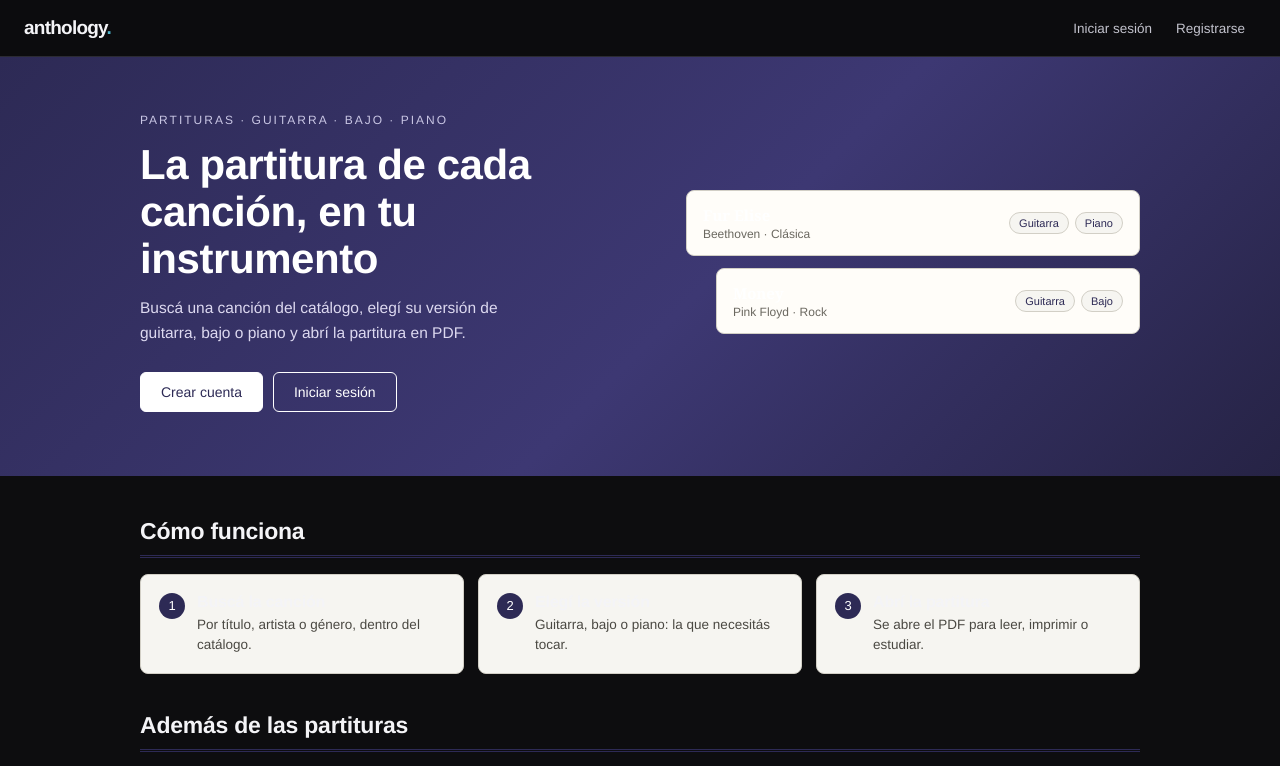
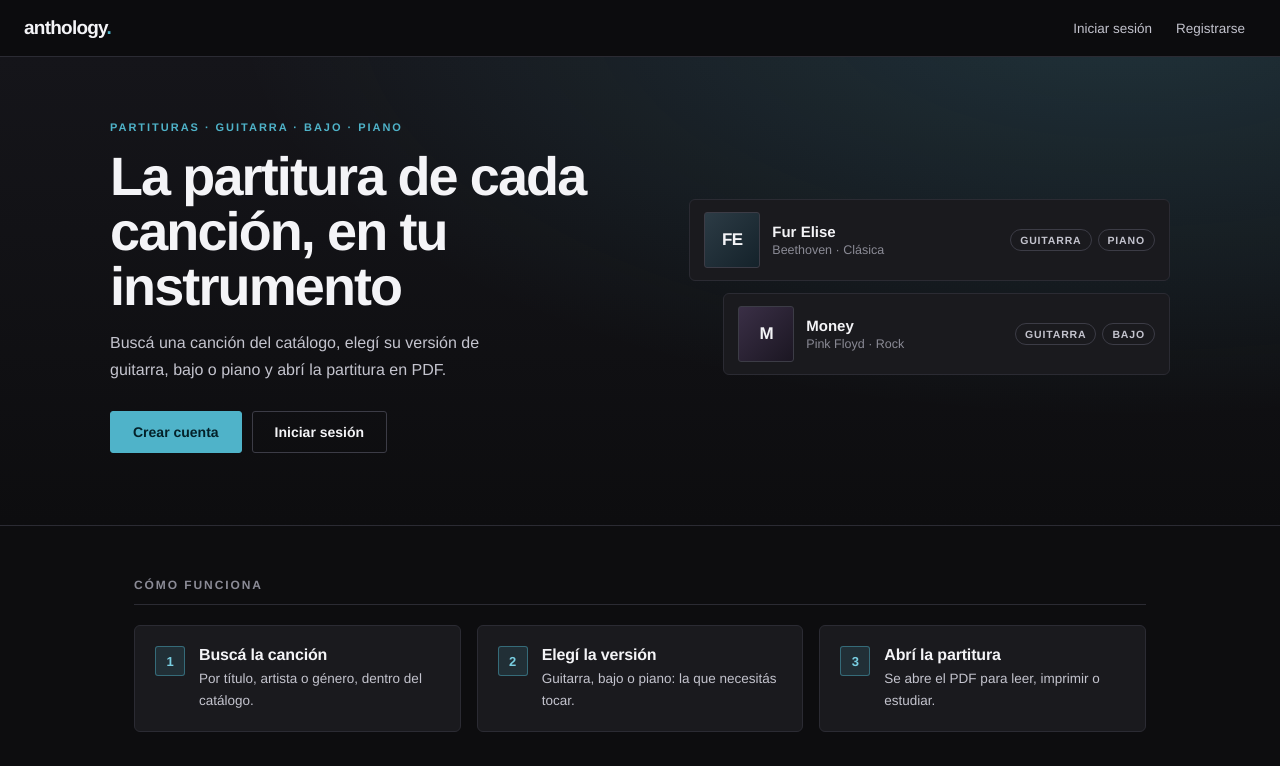
Before and after one commit to rodrigo-sys/anthology-front, an Angular app: page / in a window 1280 px wide. Shown: the top 766 px of the page. Built offline with nearby package versions, Linux system fonts and the light colour scheme.

Commit message:
rediseña home

```diff
--- a/src/app/pages/home/home.css
+++ b/src/app/pages/home/home.css
@@ -1,41 +1,46 @@
-/* --- portada --- */
-
 .hero {
-  padding: 56px 24px 64px;
-  background: linear-gradient(135deg, #2d2a55 0%, #3d3873 55%, #262345 100%);
-  color: #ffffff;
+  position: relative;
+  padding: 64px 24px 72px;
+  background:
+    radial-gradient(120% 150% at 88% -10%, rgba(79, 179, 201, 0.18) 0%, rgba(79, 179, 201, 0) 58%),
+    linear-gradient(180deg, #15151a 0%, var(--bg) 100%);
+  border-bottom: 1px solid var(--line);
+  overflow: hidden;
 }
 
 .hero-interior {
   display: grid;
   grid-template-columns: 1.05fr 0.95fr;
   align-items: center;
-  gap: 44px;
-  max-width: 1000px;
+  gap: 48px;
+  max-width: 1060px;
   margin: 0 auto;
 }
 
 .etiqueta {
-  margin: 0 0 14px;
-  font-size: 12px;
-  letter-spacing: 2px;
+  margin: 0 0 16px;
+  font-size: 11px;
+  font-weight: 700;
+  letter-spacing: 0.18em;
   text-transform: uppercase;
-  color: #c9c6e4;
+  color: var(--accent);
 }
 
 h1 {
-  margin: 0 0 14px;
-  max-width: 17ch;
-  font-size: 42px;
-  line-height: 1.12;
+  margin: 0 0 16px;
+  max-width: 16ch;
+  font-size: clamp(34px, 5vw, 54px);
+  line-height: 1.02;
+  letter-spacing: -0.035em;
+  color: var(--text);
 }
 
 .bajada {
-  margin: 0 0 26px;
+  margin: 0 0 28px;
   max-width: 46ch;
-  font-size: 15.5px;
-  line-height: 1.6;
-  color: #ddd9f0;
+  font-size: 16px;
+  line-height: 1.65;
+  color: var(--text-2);
 }
 
 .hero-acciones {
@@ -48,57 +53,99 @@ h1 {
   display: inline-flex;
   align-items: center;
   justify-content: center;
-  height: 40px;
-  padding: 9px 20px;
-  border: 1px solid #ffffff;
-  border-radius: 6px;
+  height: 42px;
+  padding: 0 22px;
+  border: 1px solid var(--line-strong);
+  border-radius: var(--radius);
   background: transparent;
-  color: #ffffff;
+  color: var(--text);
   font: inherit;
   font-size: 14px;
+  font-weight: 600;
   text-decoration: none;
   cursor: pointer;
   box-sizing: border-box;
+  transition: border-color 0.12s ease, background 0.12s ease, color 0.12s ease;
+}
+
+.btn:hover {
+  border-color: var(--accent);
+  color: var(--accent-strong);
 }
 
 .btn-claro {
-  background: #ffffff;
-  color: #2d2a55;
+  background: var(--accent);
+  border-color: var(--accent);
+  color: #04222a;
 }
 
-/* --- tarjetas de muestra --- */
+.btn-claro:hover {
+  background: var(--accent-strong);
+  border-color: var(--accent-strong);
+  color: #04222a;
+}
+
+.hero-mock {
+  display: flex;
+  flex-direction: column;
+  gap: 12px;
+}
 
 .mock-card {
-  display: flex;
+  display: grid;
+  grid-template-columns: 54px 1fr auto;
   align-items: center;
-  justify-content: space-between;
-  gap: 12px;
-  padding: 14px 16px;
-  background: #fffdf9;
-  border: 1px solid #d2cfc6;
-  border-radius: 8px;
+  gap: 14px;
+  padding: 12px 14px;
+  background: var(--surface);
+  border: 1px solid var(--line);
+  border-radius: var(--radius-md);
+  transition: border-color 0.12s ease, transform 0.12s ease;
 }
 
 .mock-card + .mock-card {
-  margin-top: 12px;
-  margin-left: 30px;
+  margin-left: 34px;
+}
+
+.mock-card:hover {
+  border-color: var(--line-strong);
+  transform: translateX(-3px);
+}
+
+.mock-cover {
+  display: flex;
+  align-items: center;
+  justify-content: center;
+  width: 54px;
+  height: 54px;
+  border: 1px solid var(--line-strong);
+  border-radius: var(--radius);
+  background: linear-gradient(135deg, #2c3b45, #14222a);
+  color: var(--text);
+  font-size: 17px;
+  font-weight: 800;
+  letter-spacing: -0.03em;
+}
+
+.mock-card:last-child .mock-cover {
+  background: linear-gradient(135deg, #3a2f46, #1b1622);
 }
 
 .mock-datos {
   display: flex;
   flex-direction: column;
-  gap: 2px;
+  gap: 3px;
   min-width: 0;
 }
 
 .mock-datos strong {
-  font-family: Georgia, "Times New Roman", serif;
   font-size: 15px;
+  color: var(--text);
 }
 
 .mock-datos span {
-  font-size: 12px;
-  color: #6b6860;
+  font-size: 12.5px;
+  color: var(--muted);
 }
 
 .mock-versiones {
@@ -109,44 +156,49 @@ h1 {
 
 .mock-versiones span {
   padding: 4px 9px;
-  border: 1px solid #d2cfc6;
+  border: 1px solid var(--line-strong);
   border-radius: 20px;
-  background: #f6f5f1;
-  color: #2d2a55;
-  font-size: 11px;
+  background: transparent;
+  color: var(--text-2);
+  font-size: 10.5px;
+  font-weight: 600;
+  letter-spacing: 0.08em;
+  text-transform: uppercase;
 }
-
-/* --- contenido --- */
 
 .contenido {
   display: flex;
   flex-direction: column;
-  gap: 38px;
+  gap: 52px;
   width: 100%;
-  max-width: 1048px;
+  max-width: 1060px;
   margin: 0 auto;
-  padding: 42px 24px 56px;
+  padding: 52px 24px 68px;
   box-sizing: border-box;
 }
 
 .seccion {
   display: flex;
   flex-direction: column;
-  gap: 16px;
+  gap: 20px;
 }
 
 .seccion h2 {
   margin: 0;
-  padding-bottom: 10px;
-  border-bottom: 3px double #2d2a55;
-  font-size: 23px;
+  padding-bottom: 12px;
+  border-bottom: 1px solid var(--line);
+  font-size: 12px;
+  font-weight: 700;
+  letter-spacing: 0.16em;
+  text-transform: uppercase;
+  color: var(--muted);
 }
 
 .tarjetas,
 .pasos {
   display: grid;
-  grid-template-columns: repeat(auto-fit, minmax(210px, 1fr));
-  gap: 14px;
+  grid-template-columns: repeat(auto-fit, minmax(230px, 1fr));
+  gap: 16px;
 }
 
 .pasos {
@@ -157,44 +209,51 @@ h1 {
 
 .tarjeta,
 .pasos li {
-  padding: 18px;
-  background: #f6f5f1;
-  border: 1px solid #d2cfc6;
-  border-radius: 8px;
+  padding: 20px;
+  background: var(--surface);
+  border: 1px solid var(--line);
+  border-radius: var(--radius-md);
+  transition: border-color 0.12s ease;
+}
+
+.tarjeta:hover,
+.pasos li:hover {
+  border-color: var(--line-strong);
 }
 
 .tarjeta {
   display: flex;
   flex-direction: column;
-  gap: 6px;
-  border-top: 3px solid #2d2a55;
+  gap: 8px;
 }
 
 .pasos li {
   display: flex;
   align-items: flex-start;
-  gap: 12px;
+  gap: 14px;
 }
 
 .kicker {
-  font-size: 11px;
-  letter-spacing: 1.2px;
+  font-size: 10.5px;
+  font-weight: 700;
+  letter-spacing: 0.14em;
   text-transform: uppercase;
-  color: #6b6860;
+  color: var(--accent);
 }
 
 .tarjeta h3,
 .pasos h3 {
   margin: 0 0 4px;
   font-size: 16px;
+  color: var(--text);
 }
 
 .tarjeta p,
 .pasos p {
   margin: 0;
   font-size: 13.5px;
-  line-height: 1.5;
-  color: #4a4842;
+  line-height: 1.6;
+  color: var(--text-2);
 }
 
 .numero {
@@ -202,15 +261,15 @@ h1 {
   align-items: center;
   justify-content: center;
   flex: 0 0 auto;
-  width: 26px;
-  height: 26px;
-  border-radius: 50%;
-  background: #2d2a55;
-  color: #ffffff;
+  width: 28px;
+  height: 28px;
+  border: 1px solid rgba(79, 179, 201, 0.45);
+  border-radius: var(--radius);
+  background: var(--accent-soft);
+  color: var(--accent-strong);
   font-size: 13px;
+  font-weight: 700;
 }
-
-/* --- modal de acceso --- */
 
 .modal-fondo {
   position: fixed;
@@ -220,17 +279,18 @@ h1 {
   align-items: center;
   justify-content: center;
   padding: 16px;
-  background: rgba(20, 18, 40, 0.55);
+  background: rgba(5, 5, 8, 0.72);
+  backdrop-filter: blur(3px);
 }
 
 .modal {
   width: 100%;
   max-width: 380px;
-  padding: 22px;
-  background: #fffdf9;
-  border: 1px solid #d2cfc6;
-  border-radius: 10px;
-  box-shadow: 0 18px 40px rgba(10, 8, 30, 0.35);
+  padding: 24px;
+  background: var(--surface);
+  border: 1px solid var(--line-strong);
+  border-radius: var(--radius-md);
+  box-shadow: 0 26px 70px rgba(0, 0, 0, 0.65);
   box-sizing: border-box;
 }
 
@@ -239,26 +299,33 @@ h1 {
   align-items: center;
   justify-content: space-between;
   gap: 10px;
-  margin-bottom: 16px;
+  margin-bottom: 18px;
 }
 
 .modal-head h2 {
   margin: 0;
-  font-size: 21px;
+  font-size: 20px;
+  color: var(--text);
 }
 
 .cerrar {
-  width: 30px;
-  height: 30px;
+  width: 32px;
+  height: 32px;
   padding: 0;
-  border: 1px solid #d2cfc6;
-  border-radius: 6px;
-  background: #f6f5f1;
-  color: #4a4842;
+  border: 1px solid var(--line-strong);
+  border-radius: var(--radius);
+  background: transparent;
+  color: var(--text-2);
   font: inherit;
   font-size: 17px;
   line-height: 1;
   cursor: pointer;
+  transition: border-color 0.12s ease, color 0.12s ease;
+}
+
+.cerrar:hover {
+  border-color: var(--accent);
+  color: var(--accent-strong);
 }
 
 .form-acceso {
@@ -274,17 +341,19 @@ h1 {
 }
 
 label {
-  font-size: 13.5px;
-  color: #4a4842;
+  font-size: 13px;
+  font-weight: 600;
+  letter-spacing: 0.04em;
+  color: var(--text-2);
 }
 
 input {
-  height: 38px;
-  padding: 7px 10px;
-  border: 1px solid #cfccc3;
-  border-radius: 6px;
-  background: #ffffff;
-  color: #222;
+  height: 40px;
+  padding: 8px 11px;
+  border: 1px solid var(--line-strong);
+  border-radius: var(--radius);
+  background: var(--bg-elev);
+  color: var(--text);
   font: inherit;
   font-size: 14px;
   box-sizing: border-box;
@@ -292,57 +361,61 @@ input {
 
 input:focus {
   outline: none;
-  border-color: #2d2a55;
+  border-color: var(--accent);
+  box-shadow: 0 0 0 3px var(--accent-soft);
 }
 
 small {
   font-size: 12px;
-  color: #6b6860;
+  color: var(--muted);
 }
 
 .form-acceso button[type="submit"] {
-  height: 38px;
-  padding: 7px 14px;
-  border: 1px solid #2d2a55;
-  border-radius: 6px;
-  background: #2d2a55;
-  color: #ffffff;
+  height: 42px;
+  padding: 0 14px;
+  border: 1px solid var(--accent);
+  border-radius: var(--radius);
+  background: var(--accent);
+  color: #04222a;
   font: inherit;
   font-size: 14px;
+  font-weight: 700;
   cursor: pointer;
+  transition: background 0.12s ease;
+}
+
+.form-acceso button[type="submit"]:hover:not(:disabled) {
+  background: var(--accent-strong);
 }
 
 .form-acceso button[type="submit"]:disabled {
-  background: #9a98b0;
-  border-color: #9a98b0;
+  background: var(--surface-3);
+  border-color: var(--line);
+  color: var(--muted);
   cursor: not-allowed;
 }
 
 .error {
   margin: 0;
-  padding: 8px 10px;
-  border: 1px solid #d9b3ae;
-  border-radius: 6px;
-  background: #f6e3e1;
-  color: #a9443c;
+  padding: 9px 11px;
+  border: 1px solid rgba(229, 115, 115, 0.4);
+  border-radius: var(--radius);
+  background: rgba(229, 115, 115, 0.12);
+  color: #ffb4b4;
   font-size: 13px;
 }
 
 @media (max-width: 780px) {
   .hero {
-    padding: 40px 20px 44px;
+    padding: 44px 20px 48px;
   }
 
   .hero-interior {
     grid-template-columns: 1fr;
-    gap: 30px;
+    gap: 34px;
   }
 
   .hero-mock {
     display: none;
   }
-
-  h1 {
-    font-size: 33px;
-  }
 }
--- a/src/app/pages/home/home.html
+++ b/src/app/pages/home/home.html
@@ -22,6 +22,7 @@
 
     <div class="hero-mock" aria-hidden="true">
       <article class="mock-card">
+        <div class="mock-cover">FE</div>
         <div class="mock-datos">
           <strong>Fur Elise</strong>
           <span>Beethoven · Clásica</span>
@@ -32,6 +33,7 @@
         </div>
       </article>
       <article class="mock-card">
+        <div class="mock-cover">M</div>
         <div class="mock-datos">
           <strong>Money</strong>
           <span>Pink Floyd · Rock</span>
```
